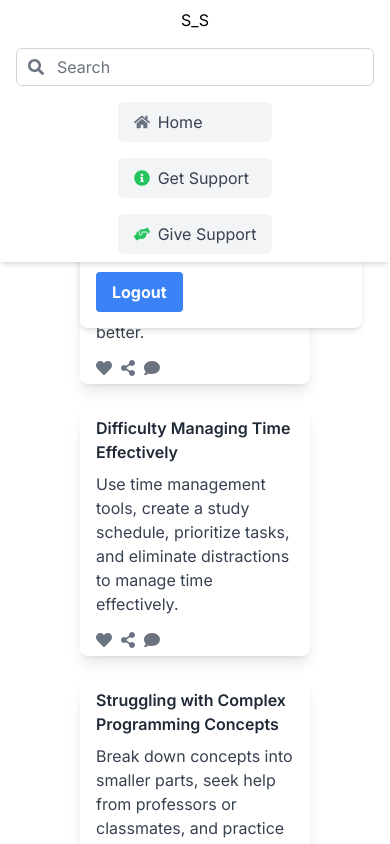
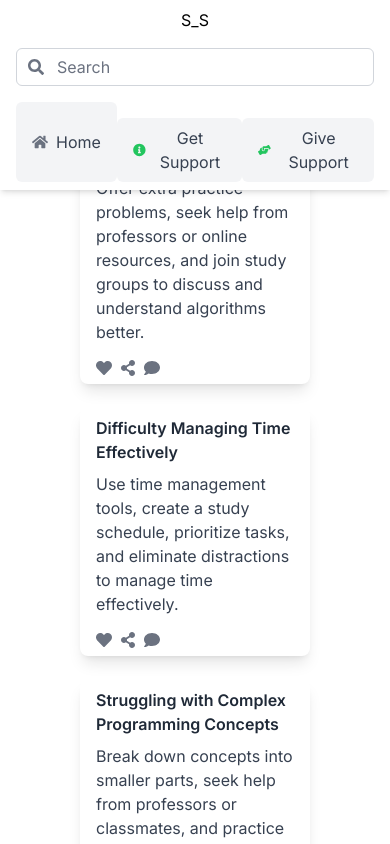
Before and after one commit to Santhosh-CS07/s_s, a Next.js app: page /dashboard in a window 390 px wide. Shown: the top 844 px of the page. Built offline with nearby package versions, Linux system fonts and the light colour scheme.

Commit message:
Mobile UI fix

```diff
--- a/src/app/dashboard/page.tsx
+++ b/src/app/dashboard/page.tsx
@@ -12,10 +12,10 @@
         <Navbar />
       </div>
       <div className="pt-16 flex justify-center my-6">
-        <div className="fixed left-20 top-20">
+        <div className="hidden md:block fixed left-20 top-20">
           <Userprofile />
         </div>
-        <div className="fixed right-20 top-20">
+        <div className="hidden md:block fixed right-20 top-20">
           <Analysis />
         </div>
         <div className="ml-20 mr-20">
--- a/src/components/Navbar/Navbar.tsx
+++ b/src/components/Navbar/Navbar.tsx
@@ -24,9 +24,8 @@
             />
           </div>
         </div>
-
         {/* Buttons */}
-        <div className="flex flex-col sm:flex-row space-y-4 sm:space-y-0 sm:space-x-4 mt-4 sm:mt-0">
+        <div className="flex space-y-4 sm:space-y-0 sm:space-x-4 mt-4 sm:mt-0">
           <button className="flex items-center space-x-2 px-4 py-2 text-gray-700 bg-gray-100 hover:bg-gray-200 rounded-md transition duration-150">
             <FaHome className="text-gray-500" />
             <span>Home</span>
```
